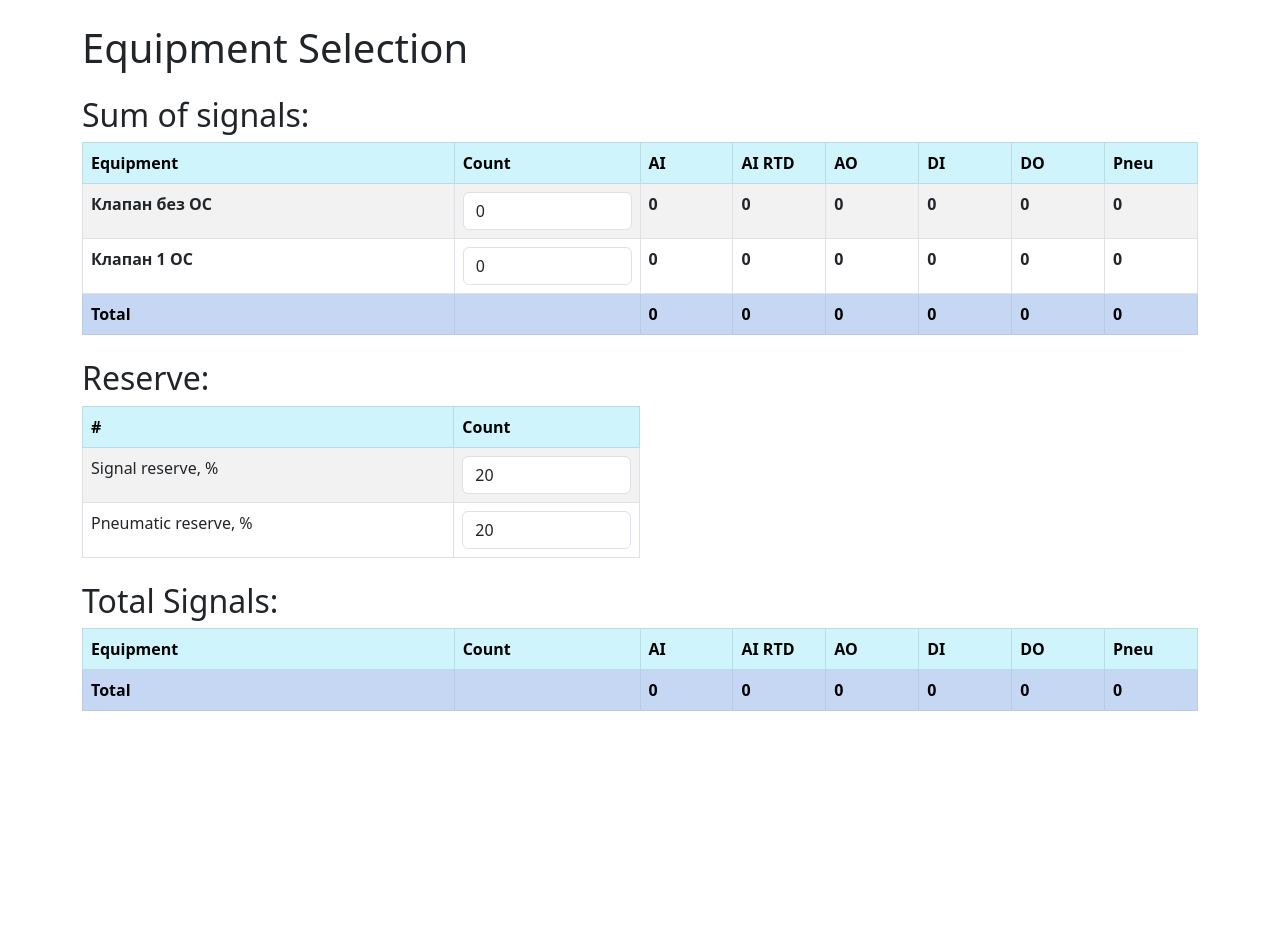
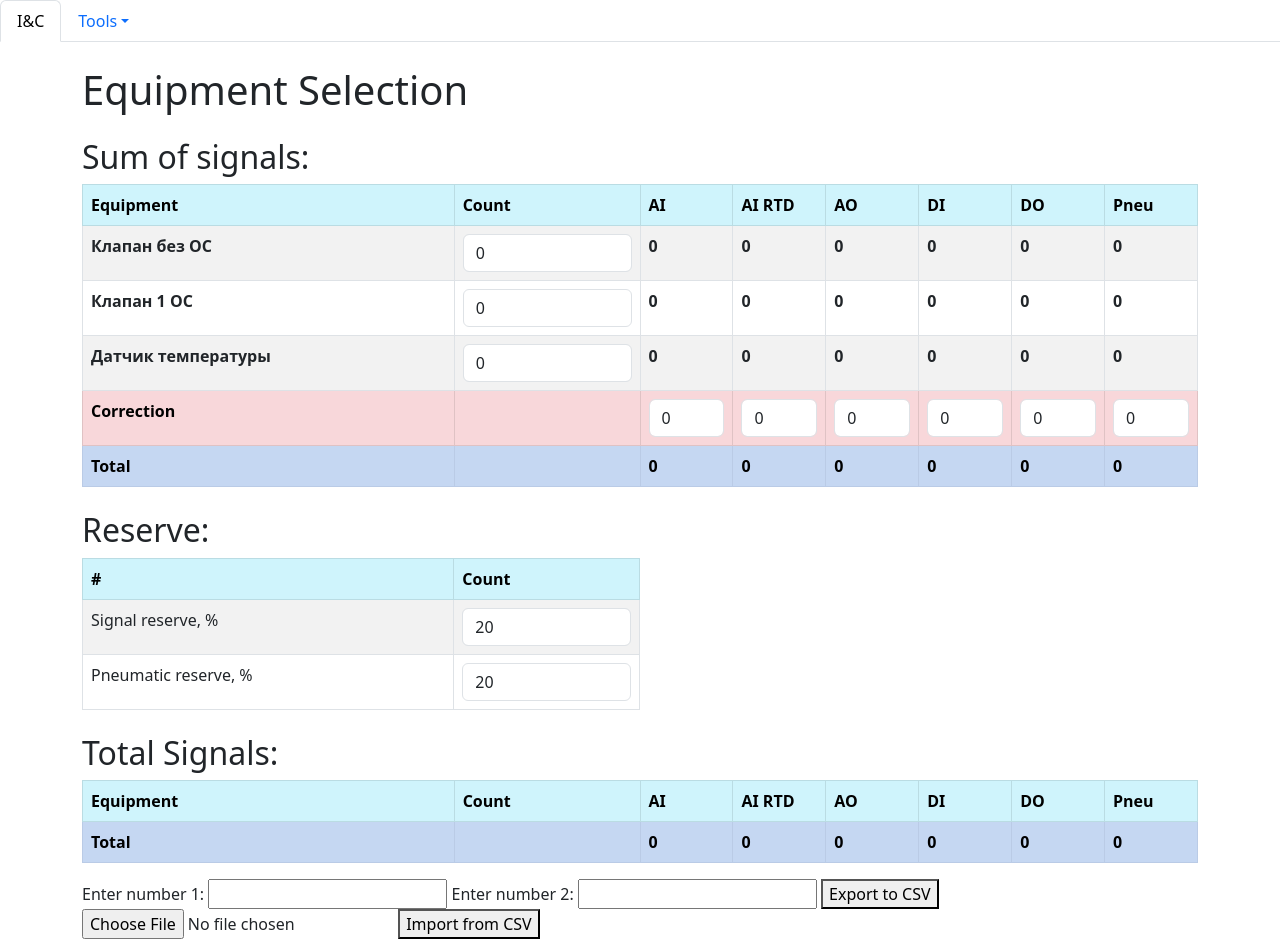
Before and after one commit to Pragmatist1618/CalculationOfTCP, a Django app: page / in a window 1280 px wide. Before the commit the page ends 800 px from the top, so only its background shows below. Run offline with Django 4.2, Linux system fonts and the light colour scheme; data comes from the database, SQL or seed files in the repository; lists and menus that the app fills with data are empty.

Commit message:
added correction of signals html split into files added test data import and export

```diff
--- a/Static/equipmentSelection/js/calculate_signals.js
+++ b/Static/equipmentSelection/js/calculate_signals.js
@@ -14,6 +14,34 @@
         // Вызывать функцию обновления при каждом изменении
         calculateSignals();
     });
+
+    //  $("#sig-reserve").on("input", function () {
+    //     // Get the current value of the input
+    //     let currentValue = $(this).val();
+    //
+    //     // Convert the value to a number
+    //     let numericValue = parseFloat(currentValue);
+    //
+    //     // Check if the value is greater than 100
+    //     if (numericValue > 100) {
+    //         // If it's greater than 100, set the value to 100
+    //         $(this).val(100);
+    //     }
+    // });
+    //
+    //   $("#pneu-reserve").on("input", function () {
+    //     // Get the current value of the input
+    //     let currentValue = $(this).val();
+    //
+    //     // Convert the value to a number
+    //     let numericValue = parseFloat(currentValue);
+    //
+    //     // Check if the value is greater than 100
+    //     if (numericValue > 100) {
+    //         // If it's greater than 100, set the value to 100
+    //         $(this).val(100);
+    //     }
+    // });
 
     function calculateSignals() {
         // Перед отправкой данных формы, установим значение 0 для пустых инпутов
@@ -70,6 +98,13 @@
             $("#total-overall-signals").text(totalOverallSignals += totalSignals);
         }
 
+        analogInputTotal += parseInt($("#count_сanalog-input-1").val(), 10);
+        analogInputRTDTotal += parseInt($("#count_сanalog-input-2").val(), 10);
+        analogOutputTotal += parseInt($("#count_сanalog-output").val(), 10);
+        discreteInputTotal += parseInt($("#count_сdiscrete-input").val(), 10);
+        discreteOutputTotal += parseInt($("#count_сdiscrete-output").val(), 10);
+        pneumaticTotal += parseInt($("#count_сpneumatic-output").val(), 10);
+
         $("#summ-signals-type" + " .analog-input-1").text(analogInputTotal);
         $("#summ-signals-type" + " .analog-input-2").text(analogInputRTDTotal);
         $("#summ-signals-type" + " .analog-output").text(analogOutputTotal);
@@ -80,17 +115,23 @@
         var signalReserve = parseInt($("#sig-reserve").val(), 10);
         var pneuReserv = parseInt($("#pneu-reserve").val(), 10);
 
-        $("#total-signals-type" + " .analog-input-1").text(
-            Math.ceil(analogInputTotal + analogInputTotal * signalReserve / 100));
-        $("#total-signals-type" + " .analog-input-2").text(
-            Math.ceil(analogInputRTDTotal + analogInputRTDTotal * signalReserve / 100));
-        $("#total-signals-type" + " .analog-output").text(
-            Math.ceil(analogOutputTotal + analogOutputTotal * signalReserve / 100));
-        $("#total-signals-type" + " .discrete-input").text(
-            Math.ceil(discreteInputTotal + discreteInputTotal * signalReserve / 100));
-        $("#total-signals-type" + " .discrete-output").text(
-            Math.ceil(discreteOutputTotal + discreteOutputTotal * signalReserve / 100));
-        $("#total-signals-type" + " .pneumatic-output").text(
-            Math.ceil(pneumaticTotal + pneumaticTotal * pneuReserv / 100));
+        $("#total-signals-type .analog-input-1").text(
+            Math.max(0, Math.ceil(analogInputTotal + analogInputTotal * signalReserve / 100))
+        );
+        $("#total-signals-type .analog-input-2").text(
+            Math.max(0, Math.ceil(analogInputRTDTotal + analogInputRTDTotal * signalReserve / 100))
+        );
+        $("#total-signals-type .analog-output").text(
+            Math.max(0, Math.ceil(analogOutputTotal + analogOutputTotal * signalReserve / 100))
+        );
+        $("#total-signals-type .discrete-input").text(
+            Math.max(0, Math.ceil(discreteInputTotal + discreteInputTotal * signalReserve / 100))
+        );
+        $("#total-signals-type .discrete-output").text(
+            Math.max(0, Math.ceil(discreteOutputTotal + discreteOutputTotal * signalReserve / 100))
+        );
+        $("#total-signals-type .pneumatic-output").text(
+            Math.max(0, Math.ceil(pneumaticTotal + pneumaticTotal * pneuReserv / 100))
+        );
     }
 });
--- /dev/null
+++ b/Static/equipmentSelection/js/data_exchange.js
@@ -0,0 +1,50 @@
+// main.js
+
+$(document).ready(function(){
+    // Add CSRF token to all Ajax requests
+    $.ajaxSetup({
+        beforeSend: function(xhr, settings) {
+            xhr.setRequestHeader("X-CSRFToken", $('[name="csrfmiddlewaretoken"]').val());
+        }
+    });
+
+    // Export button click event
+    $("#export-btn").click(function(){
+        var number1 = $("#number1").val();
+        var number2 = $("#number2").val();
+
+        // Redirect to export URL with parameters
+        window.location.href = "/export/?number1=" + number1 + "&number2=" + number2;
+    });
+
+    // Import button click event
+    $("#import-btn").click(function(){
+        var fileInput = document.getElementById('import-file');
+        var file = fileInput.files[0];
+
+        // Create a FormData object and append the file
+        var formData = new FormData();
+        formData.append('file', file);
+
+        $.ajax({
+            url: '/import/',
+            type: 'POST',
+            data: formData,
+            processData: false,
+            contentType: false,
+            success: function(response){
+                alert(response.message);
+
+                // Update input values after successful import
+                console.log(response)
+                var importedValues = response.importedValues;
+                console.log(importedValues);
+                $("#number1").val(importedValues.number1);
+                $("#number2").val(importedValues.number2);
+            },
+            error: function(error){
+                alert('Import failed!');
+            }
+        });
+    });
+});
--- a/equipmentSelection/urls.py
+++ b/equipmentSelection/urls.py
@@ -3,5 +3,6 @@
 
 urlpatterns = [
     path('', views.calculate_signals, name='calculate_signals'),
-
+    path('export/', views.export_numbers, name='export_numbers'),
+    path('import/', views.import_numbers, name='import_numbers'),
 ]
--- a/equipmentSelection/views.py
+++ b/equipmentSelection/views.py
@@ -1,6 +1,9 @@
 # equipmentSelection/views.py
+
+import csv
+
 from django.http import JsonResponse
-from django.shortcuts import render
+from django.shortcuts import render, HttpResponse
 
 from .models import Equipment
 
@@ -39,4 +42,54 @@
         'total_signals': 0,
     }
 
-    return render(request, 'equipmentSelection/calculate_signals.html', context)
+    return render(request, 'equipmentSelection/base.html', context)
+
+
+def export_numbers(request):
+    # Get the values from the request
+    number1 = request.GET.get('number1', '')
+    number2 = request.GET.get('number2', '')
+
+    # Create a list with the values
+    values = [number1, number2]
+
+    # Create the CSV response
+    response = HttpResponse(content_type='text/csv')
+    response['Content-Disposition'] = 'attachment; filename="exported_numbers.csv"'
+
+    writer = csv.writer(response)
+    writer.writerow(['value1', 'value2'])  # Header
+    writer.writerow(values)  # Values
+
+    return response
+
+
+def import_numbers(request):
+    if request.method == 'POST':
+        # Assuming the CSV file is uploaded with the name 'file'
+        file = request.FILES['file']
+
+        # Decode the CSV file
+        decoded_file = file.read().decode('utf-8').splitlines()
+
+        # Get the row with two numbers (assuming there are two numbers in the file)
+        values = decoded_file[1].split(',')
+
+        # Process the numbers as needed (you may want to save them to the database)
+        # For now, just print them
+        number1 = values[0]
+        number2 = values[1]
+        print("Imported values:", number1, number2)
+
+        # Return the imported values in the JSON response
+        response_data = {
+            'message': 'Import successful!',
+            'importedValues': {
+                'number1': number1,
+                'number2': number2,
+            },
+        }
+
+        return JsonResponse(response_data)
+
+    return JsonResponse({'error': 'Invalid request method'})
--- /dev/null
+++ b/templates/equipmentSelection/base.html
@@ -0,0 +1,25 @@
+{% load static %}
+<!-- equipmentSelection/templates/equipmentSelection/calculate_signals.html -->
+<!DOCTYPE html>
+<html lang="en">
+<head>
+    <meta charset="UTF-8">
+    <meta name="viewport" content="width=device-width, initial-scale=1.0">
+    <title>Calculate Signals</title>
+    <link href="https://cdn.jsdelivr.net/npm/bootstrap@5.3.0/dist/css/bootstrap.min.css" rel="stylesheet">
+    <script src="https://cdn.jsdelivr.net/npm/bootstrap@5.3.0/dist/js/bootstrap.bundle.min.js"></script>
+    <script src="https://code.jquery.com/jquery-3.6.4.min.js"></script>
+    <script src="{% static 'equipmentSelection/js/calculate_signals.js' %}"></script>
+    <script src="{% static 'equipmentSelection/js/data_exchange.js' %}"></script>
+</head>
+<body>
+<div class="container">
+    {% block navigation %}
+        <!-- Здесь разместите вашу навигацию -->
+    {% endblock %}
+</div>
+{% include 'equipmentSelection/nav.html' %}
+
+{% include 'equipmentSelection/calculate_signals.html' %}
+</div>
+</body>
--- a/templates/equipmentSelection/calculate_signals.html
+++ b/templates/equipmentSelection/calculate_signals.html
@@ -1,17 +1,3 @@
-{% load static %}
-<!-- equipmentSelection/templates/equipmentSelection/calculate_signals.html -->
-<!DOCTYPE html>
-<html lang="en">
-<head>
-    <meta charset="UTF-8">
-    <meta name="viewport" content="width=device-width, initial-scale=1.0">
-    <title>Calculate Signals</title>
-    <link href="https://cdn.jsdelivr.net/npm/bootstrap@5.3.0/dist/css/bootstrap.min.css" rel="stylesheet">
-    <script src="https://cdn.jsdelivr.net/npm/bootstrap@5.3.0/dist/js/bootstrap.bundle.min.js"></script>
-    <script src="https://code.jquery.com/jquery-3.6.4.min.js"></script>
-    <script src="{% static 'equipmentSelection/js/calculate_signals.js' %}"></script>
-</head>
-<body>
 <div class="container">
     <h1 class="mt-4 mb-4">Equipment Selection</h1>
 
@@ -46,6 +32,22 @@
                     <th><span class="pneumatic-output">0</span></th>
                 </tr>
             {% endfor %}
+            <tr class="table-danger" id="correction-signals-type">
+                <th scope="row">Correction</th>
+                <th></th>
+                <th><input type="number" class="form-control" name="count_analog-input-1" id="count_сanalog-input-1"
+                           value="0"></th>
+                <th><input type="number" class="form-control" name="count_analog-input-2" id="count_сanalog-input-2"
+                           value="0"></th>
+                <th><input type="number" class="form-control" name="count_analog-output" id="count_сanalog-output"
+                           value="0"></th>
+                <th><input type="number" class="form-control" name="count_discrete-input" id="count_сdiscrete-input"
+                           value="0"></th>
+                <th><input type="number" class="form-control" name="count_discrete-output" id="count_сdiscrete-output"
+                           value="0"></th>
+                <th><input type="number" class="form-control" name="count_pneumatic-output" id="count_сpneumatic-output"
+                           value="0"></th>
+            </tr>
             <tr class="table-primary" id="summ-signals-type">
                 <th scope="row">Total</th>
                 <th></th>
@@ -120,5 +122,17 @@
 
     {#    <h2 class="mt-4 mb-2">Total Overall Signals: <span id="total-overall-signals">0</span></h2>#}
 
+    <form id="number-form">
+        {% csrf_token %}
+        <label for="number1">Enter number 1:</label>
+        <input type="number" id="number1" name="number1" required>
+
+        <label for="number2">Enter number 2:</label>
+        <input type="number" id="number2" name="number2" required>
+
+        <button type="button" id="export-btn">Export to CSV</button>
+        <input type="file" id="import-file" accept=".csv">
+        <button type="button" id="import-btn">Import from CSV</button>
+    </form>
+
 </div>
-</body>
--- /dev/null
+++ b/templates/equipmentSelection/nav.html
@@ -0,0 +1,27 @@
+{% block content %}
+
+    <ul class="nav nav-tabs">
+        <li class="nav-item">
+            <a class="nav-link active" aria-current="page" href="#">I&C</a>
+        </li>
+        <li class="nav-item dropdown">
+            <a class="nav-link dropdown-toggle" data-bs-toggle="dropdown" href="#" role="button" aria-expanded="false">Tools</a>
+            <ul class="dropdown-menu">
+                <li><a class="dropdown-item" href="#">Import</a></li>
+                <li><a class="dropdown-item" href="#">Export</a></li>
+                {#      <li><a class="dropdown-item" href="#">Something else here</a></li>#}
+                <li>
+                    <hr class="dropdown-divider">
+                </li>
+                <li><a class="dropdown-item" href="#">Instruction</a></li>
+            </ul>
+        </li>
+        {#  <li class="nav-item">#}
+        {#    <a class="nav-link" href="#">Link</a>#}
+        {#  </li>#}
+        {#  <li class="nav-item">#}
+        {#    <a class="nav-link disabled" aria-disabled="true">Disabled</a>#}
+        {#  </li>#}
+    </ul>
+
+{% endblock %}
```
Also changed, not shown: todo.txt (added, +11 -0 lines), db.sqlite3.
